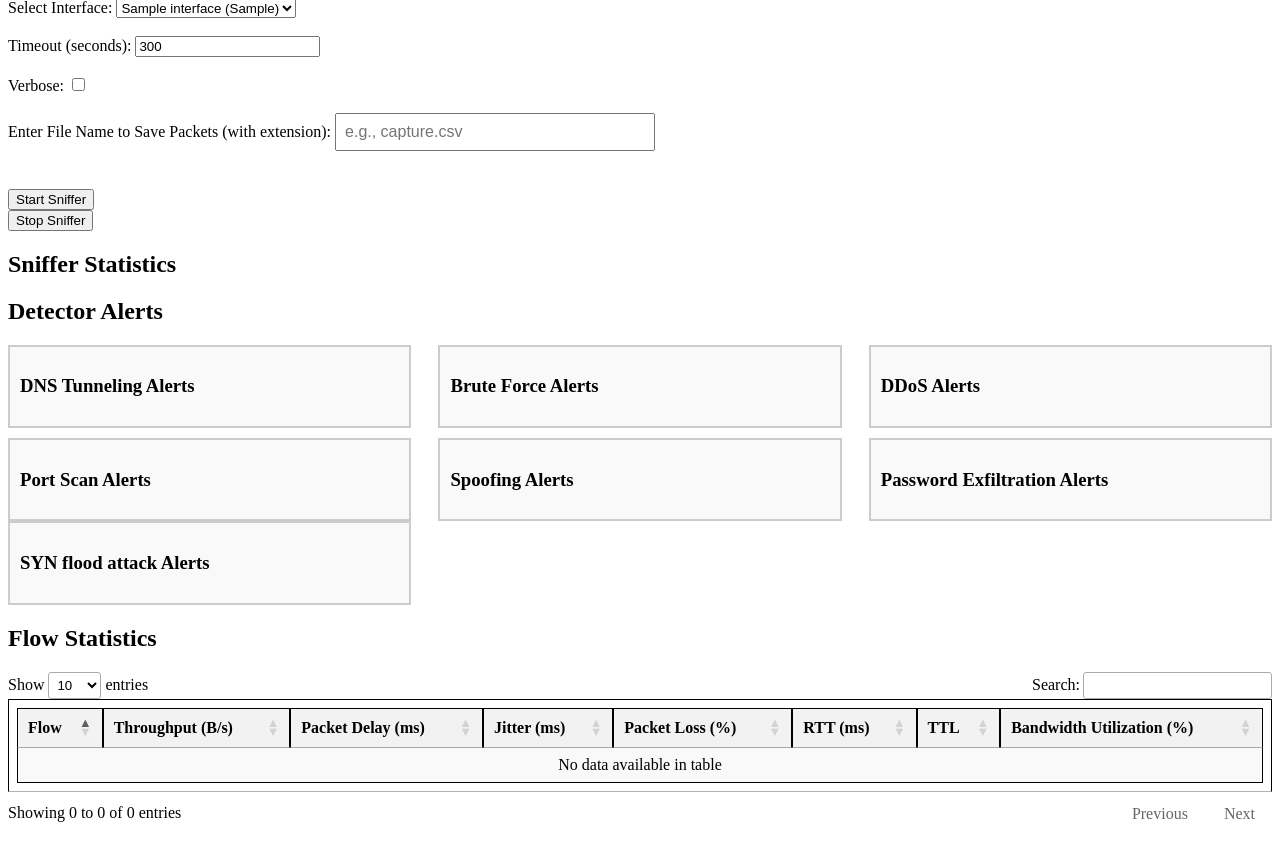
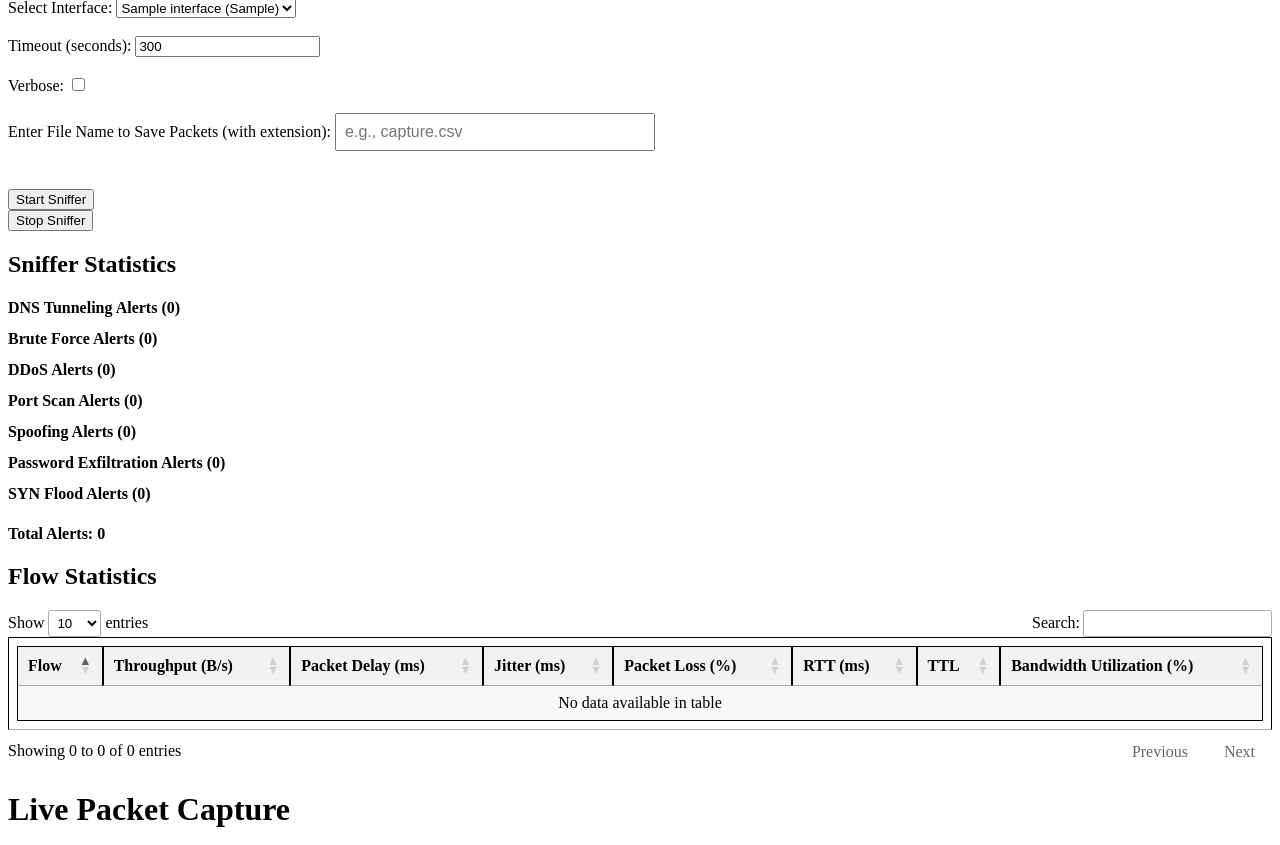
Before and after one commit to Maciasssss/WebMonitoring, a Flask app: template web/templates/index.html in a window 1280 px wide. Shown: the part 81-926 px from the top of the page. Run offline with Flask 3, Linux system fonts and the light colour scheme; the template is opened without the code that fills it: most values are stand-ins (such as "Sample title", 1, 10 or a date in 2020); some libraries are stand-ins or nearby versions.

Commit message:
Alerts Notifications

```diff
--- a/web/static/app.js
+++ b/web/static/app.js
@@ -1,5 +1,8 @@
 $(document).ready(function() {
     let captureStarted = false;  // Flag to prevent multiple starts
+    const MAX_ALERTS_DISPLAYED = 5;
+    let totalAlertCount = 0;
+
     const packetTable = $('#packetTable').DataTable({
         columns: [
             { title: "Source IP" },
@@ -181,106 +184,95 @@
 
 
     function fetchDetectorAlerts() {
-        $.get('/detector_alerts', function(alerts) {
-            // Clear previous alerts
-            $('#dnsTunnelingAlerts').empty();
-            $('#bruteForceAlerts').empty();
-            $('#ddosAlerts').empty();
-            $('#portScanAlerts').empty();
-            $('#spoofingAlerts').empty();
-            $('#passwordExfiltrationAlerts').empty();
-            $('#synfloodAlerts').empty();
+        $.get('/detector_alerts', function (alerts) {
+            try {
+                // Ensure alerts data is available
+                if (!alerts) throw new Error("No alerts data received");
 
-            // Reset flags
-            $('#dnsTunnelingFlag').addClass('hidden');
-            $('#bruteForceFlag').addClass('hidden');
-            $('#ddosFlag').addClass('hidden');
-            $('#portScanFlag').addClass('hidden');
-            $('#spoofingFlag').addClass('hidden');
-            $('#passwordExfiltrationFlag').addClass('hidden');
-            $('#synfloodFlag').addClass('hidden');
+                // Clear previous alerts
+                clearAllAlerts();
 
-            // Populate DNS Tunneling Alerts
-            if (alerts.dns_tunneling.length > 0) {
-                $('#dnsTunnelingFlag').removeClass('hidden'); // Show red flag
-                alerts.dns_tunneling.forEach(alert => {
-                    const listItem = `<li><a href="#" class="alert-link" data-alert="${alert.details}">DNS Tunneling detected from ${alert.ip}</a></li>`;
-                    $('#dnsTunnelingAlerts').append(listItem);
+                let alertCounts = {
+                    dnsTunneling: alerts.dns_tunneling ? alerts.dns_tunneling.length : 0,
+                    bruteForce: alerts.brute_force ? alerts.brute_force.length : 0,
+                    ddos: alerts.ddos ? alerts.ddos.length : 0,
+                    portScan: alerts.port_scan ? alerts.port_scan.length : 0,
+                    spoofing: alerts.spoofing ? alerts.spoofing.length : 0,
+                    passwordExfiltration: alerts.password_exfiltration ? alerts.password_exfiltration.length : 0,
+                    synflood: alerts.synflood ? alerts.synflood.length : 0
+                };
+
+                updateNotificationCounts(alertCounts);
+
+                // Display the alerts (capping at MAX_ALERTS_DISPLAYED per type)
+                displayAlerts('dnsTunneling', alerts.dns_tunneling);
+                displayAlerts('bruteForce', alerts.brute_force);
+                displayAlerts('ddos', alerts.ddos);
+                displayAlerts('portScan', alerts.port_scan);
+                displayAlerts('spoofing', alerts.spoofing);
+                displayAlerts('passwordExfiltration', alerts.password_exfiltration);
+                displayAlerts('synflood', alerts.synflood);
+
+                // Attach modal click event to show detailed info
+                $('.alert-link').on('click', function (event) {
+                    event.preventDefault();
+                    const alertDetails = $(this).data('alert');
+                    displayAlertModal(alertDetails); // Show alert in modal
                 });
+
+            } catch (error) {
+                console.error("Error processing alerts:", error.message);
             }
-
-            // Populate Brute Force Alerts
-            if (alerts.brute_force.length > 0) {
-                $('#bruteForceFlag').removeClass('hidden'); // Show red flag
-                alerts.brute_force.forEach(alert => {
-                    const listItem = `<li><a href="#" class="alert-link" data-alert="${alert.details}">Brute Force detected from ${alert.ip}</a></li>`;
-                    $('#bruteForceAlerts').append(listItem);
-                });
-            }
-
-            // Populate DDoS Alerts
-            if (alerts.ddos.length > 0) {
-                $('#ddosFlag').removeClass('hidden'); // Show red flag
-                alerts.ddos.forEach(alert => {
-                    const listItem = `<li><a href="#" class="alert-link" data-alert="${alert.details}">DDoS attack detected from ${alert.ip}</a></li>`;
-                    $('#ddosAlerts').append(listItem);
-                });
-            }
-
-            // Populate Port Scan Alerts
-            if (alerts.port_scan.length > 0) {
-                $('#portScanFlag').removeClass('hidden'); // Show red flag
-                alerts.port_scan.forEach(alert => {
-                    const listItem = `<li><a href="#" class="alert-link" data-alert="${alert.details}">Port Scan detected from ${alert.ip}</a></li>`;
-                    $('#portScanAlerts').append(listItem);
-                });
-            }
-
-            // Populate Spoofing Alerts
-            if (alerts.spoofing.length > 0) {
-                $('#spoofingFlag').removeClass('hidden'); // Show red flag
-                alerts.spoofing.forEach(alert => {
-                    const listItem = `<li><a href="#" class="alert-link" data-alert="${alert.details}">Spoofing detected from ${alert.ip}</a></li>`;
-                    $('#spoofingAlerts').append(listItem);
-                });
-            }
-
-            // Populate Password Exfiltration Alerts
-            if (alerts.password_exfiltration.length > 0) {
-                $('#passwordExfiltrationFlag').removeClass('hidden'); // Show red flag
-                alerts.password_exfiltration.forEach(alert => {
-                    const listItem = `<li><a href="#" class="alert-link" data-alert="${alert.details}">Password Exfiltration detected from ${alert.ip}</a></li>`;
-                    $('#passwordExfiltrationAlerts').append(listItem);
-                });
-            }
-            if (alerts.synflood.length > 0) {
-                $('#synfloodFlag').removeClass('hidden'); // Show red flag
-                alerts.synflood.forEach(alert => {
-                    const listItem = `<li><a href="#" class="alert-link" data-alert="${alert.details}">Potential SYN flood attack detected from ${alert.ip}</a></li>`;
-                    $('#synfloodAlerts').append(listItem);
-                });
-            }
-
-            // Add click event to show detailed info in a modal
-            $('.alert-link').on('click', function(event) {
-                event.preventDefault();
-                const alertDetails = $(this).data('alert');
-                displayAlertModal(alertDetails);  // Show the alert details in a modal
-            });
+        }).fail(function (jqXHR, textStatus, errorThrown) {
+            console.error("Error fetching alerts:", textStatus, errorThrown);
         });
     }
 
+    // Function to clear all alert sections before repopulating
+    function clearAllAlerts() {
+        $('#dnsTunnelingAlerts').empty();
+        $('#bruteForceAlerts').empty();
+        $('#ddosAlerts').empty();
+        $('#portScanAlerts').empty();
+        $('#spoofingAlerts').empty();
+        $('#passwordExfiltrationAlerts').empty();
+        $('#synfloodAlerts').empty();
+    }
 
+    // Function to display alerts with a maximum limit and show red flag icon
+    function displayAlerts(type, alerts) {
+        const alertSection = $('#' + type + 'Alerts');
+        const alertFlag = $('#' + type + 'Flag');
+        const alertCountBadge = $('#' + type + 'Count');
 
+        if (alerts && alerts.length > 0) {
+            alertFlag.removeClass('hidden'); // Show red flag icon
+            alertCountBadge.text(alerts.length); // Update alert count
 
-    // Function to display the alert modal
+            alerts.slice(0, MAX_ALERTS_DISPLAYED).forEach(alert => {
+                const listItem = `<li><a href="#" class="alert-link" data-alert="${alert.details}">${alert.details} </a></li>`;
+                alertSection.append(listItem);
+            });
+        } else {
+            alertFlag.addClass('hidden'); // Hide red flag icon
+            alertCountBadge.text('0'); // Reset alert count
+        }
+    }
+
+    // Update total notification counts
+    function updateNotificationCounts(counts) {
+        // Update total alert count
+        totalAlertCount = Object.values(counts).reduce((sum, count) => sum + count, 0);
+        $('#totalAlertCount').text(totalAlertCount);
+    }
+
+    // Function to display the alert modal with more details
     function displayAlertModal(details) {
-        // Set the modal content with the alert details
         const detailsHtml = `
             <h3>Alert Details</h3>
             <p>${details}</p>
         `;
-        $('#alertDetails').html(detailsHtml);  // Insert the details into the modal content
+        $('#alertDetails').html(detailsHtml); // Insert the details into the modal content
 
         // Show the modal
         const modal = document.getElementById("alertModal");
@@ -288,12 +280,12 @@
 
         // Close modal when clicking the "X" button
         const span = document.getElementsByClassName("close")[0];
-        span.onclick = function() {
+        span.onclick = function () {
             modal.style.display = "none";
         }
 
         // Close the modal if the user clicks anywhere outside the modal
-        window.onclick = function(event) {
+        window.onclick = function (event) {
             if (event.target == modal) {
                 modal.style.display = "none";
             }
--- a/web/static/styles.css
+++ b/web/static/styles.css
@@ -55,37 +55,83 @@
     cursor: pointer;
 }
 
-
-/* alrts*/
-.alerts-container {
+/* Style for the alert categories */
+.alert-category {
     display: flex;
-    justify-content: space-between;
-    flex-wrap: wrap;
-    gap: 10px;
+    align-items: center;
+    margin-bottom: 10px;
 }
 
-.alert-box {
-    border: 2px solid #ccc;
-    padding: 10px;
-    width: 30%; /* Adjust this for the layout */
-    min-width: 200px;
-    position: relative;
-    background-color: #f9f9f9;
+.alert-flag {
+    margin-right: 10px;
 }
 
-.flag {
-    font-size: 24px;
-    color: red;
-    position: absolute;
-    top: 10px;
-    right: 10px;
+.flag-icon {
+    width: 50px;
+    height: 50px;
 }
 
 .hidden {
     display: none;
 }
 
-ul {
+.alert-title {
+    font-weight: bold;
+}
+
+.alert-list {
     list-style-type: none;
     padding-left: 0;
+    margin-top: 5px;
 }
+
+.alert-list li {
+    margin-left: 30px;
+}
+
+.badge {
+    background-color: #ff0000;
+    color: #ffffff;
+    padding: 2px 6px;
+    border-radius: 50%;
+    margin-left: 5px;
+}
+
+.total-alerts {
+    font-size: 16px;
+    margin-top: 20px;
+    font-weight: bold;
+}
+
+/* Modal styles */
+.modal {
+    display: none; /* Hidden by default */
+    position: fixed; /* Stay in place */
+    z-index: 1000; /* Sit on top */
+    padding-top: 100px; /* Location of the box */
+    left: 0;
+    top: 0;
+    width: 100%; /* Full width */
+    height: 100%; /* Full height */
+    overflow: auto; /* Enable scroll if needed */
+    background-color: rgba(0, 0, 0, 0.4); /* Black w/ opacity */
+}
+
+.modal-content {
+    background-color: #fefefe;
+    margin: auto;
+    padding: 20px;
+    border: 1px solid #888;
+    width: 50%;
+    position: relative;
+}
+
+.close {
+    color: #aaa;
+    position: absolute;
+    right: 15px;
+    top: 15px;
+    font-size: 28px;
+    font-weight: bold;
+    cursor: pointer;
+}
--- a/web/templates/index.html
+++ b/web/templates/index.html
@@ -7,6 +7,7 @@
     <link rel="stylesheet" href="https://cdn.datatables.net/1.10.24/css/jquery.dataTables.min.css">
     <script src="https://code.jquery.com/jquery-3.5.1.min.js"></script>
     <script src="https://cdn.datatables.net/1.10.24/js/jquery.dataTables.min.js"></script>
+    <link rel="stylesheet" href="https://cdnjs.cloudflare.com/ajax/libs/font-awesome/5.15.4/css/all.min.css">
     <script src="{{ url_for('static', filename='app.js') }}"></script>
 </head>
 <body>
@@ -47,69 +48,84 @@
         <!-- Statistics will be populated by JavaScript -->
     </div>
 
-    <h2>Detector Alerts</h2>
-        <div id="alertsContainer" class="alerts-container">
-            <!-- DNS Tunneling Alert -->
-            <div id="dnsTunnelingAlertBox" class="alert-box">
-                <h3>DNS Tunneling Alerts</h3>
-                <ul id="dnsTunnelingAlerts"></ul>
-                <span id="dnsTunnelingFlag" class="flag hidden">&#x1F6A8;</span> <!-- Red Flag Icon -->
+        <!-- Alerts Section -->
+    <div id="alertsSection">
+        <!-- DNS Tunneling Alerts -->
+        <div class="alert-category">
+            <span id="dnsTunnelingFlag" class="alert-flag hidden">
+                <i class="fas fa-flag" style="color: red;"></i>
+            </span>
+            <span class="alert-title">DNS Tunneling Alerts (<span id="dnsTunnelingCount">0</span>)</span>
+            <ul id="dnsTunnelingAlerts" class="alert-list"></ul>
         </div>
 
-            <!-- Brute Force Alert -->
-            <div id="bruteForceAlertBox" class="alert-box">
-                <h3>Brute Force Alerts</h3>
-                <ul id="bruteForceAlerts"></ul>
-                <span id="bruteForceFlag" class="flag hidden">&#x1F6A8;</span> <!-- Red Flag Icon -->
+        <!-- Brute Force Alerts -->
+        <div class="alert-category">
+            <span id="bruteForceFlag" class="alert-flag hidden">
+                <i class="fas fa-flag" style="color: red;"></i>
+            </span>
+            <span class="alert-title">Brute Force Alerts (<span id="bruteForceCount">0</span>)</span>
+            <ul id="bruteForceAlerts" class="alert-list"></ul>
         </div>
 
-            <!-- DDoS Alert -->
-            <div id="ddosAlertBox" class="alert-box">
-                <h3>DDoS Alerts</h3>
-                <ul id="ddosAlerts"></ul>
-                <span id="ddosFlag" class="flag hidden">&#x1F6A8;</span> <!-- Red Flag Icon -->
+        <!-- DDoS Alerts -->
+        <div class="alert-category">
+            <span id="ddosFlag" class="alert-flag hidden">
+                <i class="fas fa-flag" style="color: red;"></i>
+            </span>
+            <span class="alert-title">DDoS Alerts (<span id="ddosCount">0</span>)</span>
+            <ul id="ddosAlerts" class="alert-list"></ul>
         </div>
 
-            <!-- Port Scan Alert -->
-            <div id="portScanAlertBox" class="alert-box">
-                <h3>Port Scan Alerts</h3>
-                <ul id="portScanAlerts"></ul>
-                <span id="portScanFlag" class="flag hidden">&#x1F6A8;</span> <!-- Red Flag Icon -->
+        <!-- Port Scan Alerts -->
+        <div class="alert-category">
+            <span id="portScanFlag" class="alert-flag hidden">
+                <i class="fas fa-flag" style="color: red;"></i>
+            </span>
+            <span class="alert-title">Port Scan Alerts (<span id="portScanCount">0</span>)</span>
+            <ul id="portScanAlerts" class="alert-list"></ul>
         </div>
 
-            <!-- Spoofing Alert -->
-            <div id="spoofingAlertBox" class="alert-box">
-                <h3>Spoofing Alerts</h3>
-                <ul id="spoofingAlerts"></ul>
-                <span id="spoofingFlag" class="flag hidden">&#x1F6A8;</span> <!-- Red Flag Icon -->
+        <!-- Spoofing Alerts -->
+        <div class="alert-category">
+            <span id="spoofingFlag" class="alert-flag hidden">
+                <i class="fas fa-flag" style="color: red;"></i>
+            </span>
+            <span class="alert-title">Spoofing Alerts (<span id="spoofingCount">0</span>)</span>
+            <ul id="spoofingAlerts" class="alert-list"></ul>
         </div>
 
-            <!-- Password Exfiltration Alert -->
-            <div id="passwordExfiltrationAlertBox" class="alert-box">
-                <h3>Password Exfiltration Alerts</h3>
-                <ul id="passwordExfiltrationAlerts"></ul>
-                <span id="passwordExfiltrationFlag" class="flag hidden">&#x1F6A8;</span> <!-- Red Flag Icon -->
+        <!-- Password Exfiltration Alerts -->
+        <div class="alert-category">
+            <span id="passwordExfiltrationFlag" class="alert-flag hidden">
+                <i class="fas fa-flag" style="color: red;"></i>
+            </span>
+            <span class="alert-title">Password Exfiltration Alerts (<span id="passwordExfiltrationCount">0</span>)</span>
+            <ul id="passwordExfiltrationAlerts" class="alert-list"></ul>
         </div>
+
+        <!-- SYN Flood Alerts -->
+        <div class="alert-category">
+            <span id="synfloodFlag" class="alert-flag hidden">
+                <i class="fas fa-flag" style="color: red;"></i>
+            </span>
+            <span class="alert-title">SYN Flood Alerts (<span id="synfloodCount">0</span>)</span>
+            <ul id="synfloodAlerts" class="alert-list"></ul>
         </div>
-        <!-- Synflood Alert -->
-            <div id="synfloodAlertBox" class="alert-box">
-                <h3>SYN flood attack Alerts</h3>
-                <ul id="synfloodAlerts"></ul>
-                <span id="synfloodFlag" class="flag hidden">&#x1F6A8;</span> <!-- Red Flag Icon -->
+
+        <!-- Total Alerts -->
+        <div class="total-alerts">Total Alerts: <span id="totalAlertCount">0</span></div>
+    </div>
+
+    <!-- Alert Modal -->
+    <div id="alertModal" class="modal">
+        <div class="modal-content">
+            <span class="close">&times;</span>
+            <div id="alertDetails"></div>
         </div>
     </div>
 
 
-
-        <!-- Modal for alert details -->
-        <div id="alertModal" class="modal">
-            <div class="modal-content">
-                <span class="close">&times;</span>
-                <div id="alertDetails">
-                    <!-- Detailed alert information will be displayed here -->
-                </div>
-            </div>
-        </div>
 
     </div>
 
```
Also changed, not shown: packet_sniffer.py (+1 -26 lines), web/routes.py (+15 -9 lines). Lines whose indentation alone changed are shown as unchanged.
